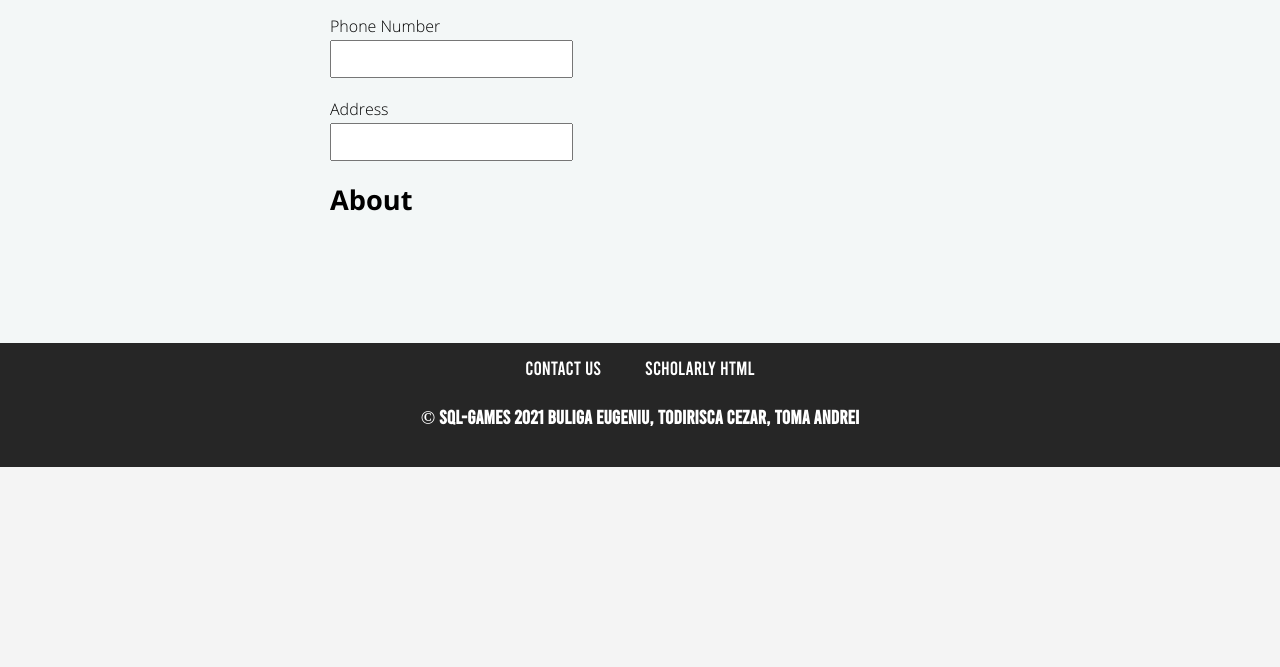
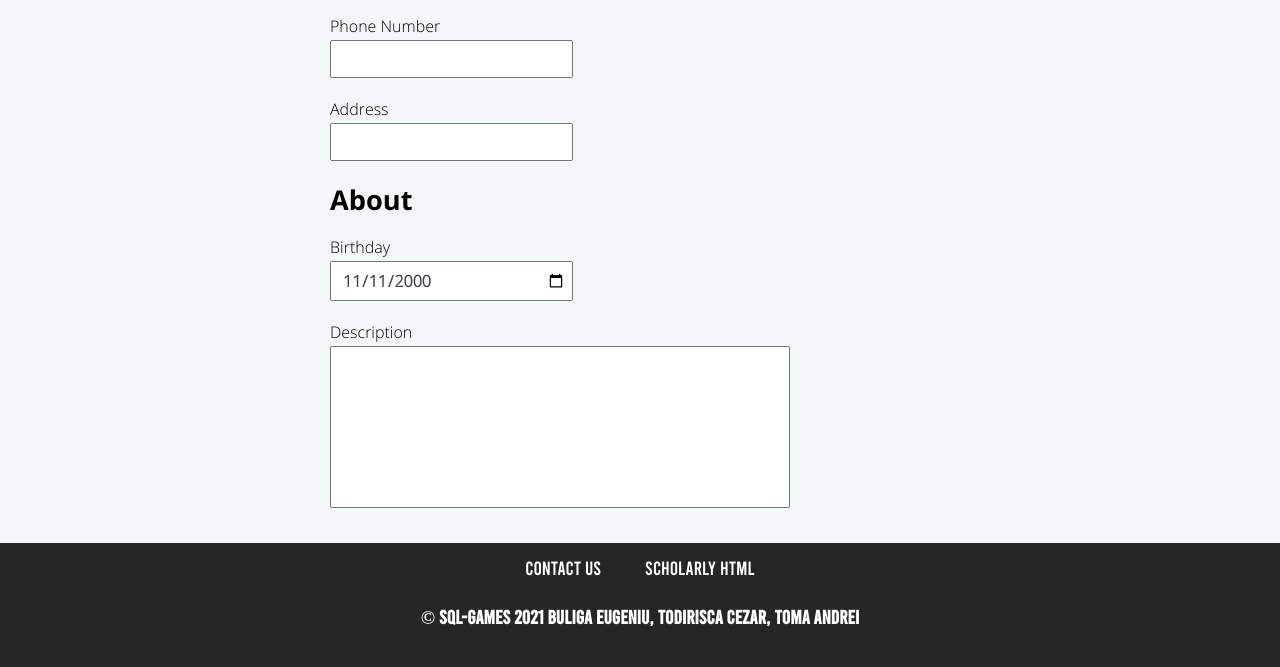
Before and after one commit to Ca3zsar/SQL-Games, a PHP site: page /profile_settings.html in a window 1280 px wide. Shown: the part 597-1264 px from the top of the page. Before the commit the page ends 1064 px from the top, so only its background shows below. Run offline with PHP 8.4, Linux system fonts and the light colour scheme.

Commit message:
added about section

```diff
--- a/front-end/profile_settings.html
+++ b/front-end/profile_settings.html
@@ -116,6 +116,21 @@
                 </div>
                 <div class="about-info">
                     <h1 class="section-header">About</h1>
+                    <div class="information">
+                        <form class="about-info-birthday">
+                            <div class="birthday-div">
+                                <label for="birthday" class="birthday-label settings-label">Birthday</label>
+                                <input type="date" name="birthday" value="2000-11-11" />
+                            </div>
+                        </form>
+
+                        <form class="about-info-description">
+                            <div class="description-div">
+                                <label for="description" class="description-label settings-label">Description</label>
+                                <textarea></textarea>
+                            </div>
+                        </form>
+                    </div>
                 </div>
             </div>
         </div>
--- a/front-end/styles/profile_settings.css
+++ b/front-end/styles/profile_settings.css
@@ -21,7 +21,7 @@ body {
 	position: relative;
 	margin-top: 0;
 	background: #F3F7F7;
-	height:1000px;
+	height:1200px;
 	display: flex;
 	flex-wrap: wrap;
 	justify-content: flex-start;
@@ -44,6 +44,7 @@ body {
 
 .settings-nav div {
 	width: 100%;
+	user-select: none;
 }
 
 .settings-nav div:hover {
@@ -105,7 +106,7 @@ body {
 	width:calc(100% - 200px);
 }
 
-.personal-info, .pass-info, .contact-info{
+.personal-info, .pass-info, .contact-info, .about-info{
 	width:50%;
 }
 
@@ -114,23 +115,25 @@ body {
 }
 
 .name-info, .email-info, .password-info, .current-info,
-.contact-info-phone, .contact-info-address{
+.contact-info-phone, .contact-info-address,
+.about-info-birthday, .about-info-description{
 	display:flex;
 	width:100%;
 	justify-content: space-between;
-
 	margin-bottom:20px;
 }
 
 .name-info label, .email-info label, .password-info label,
-.current-info label, .contact-info-address label, .contact-info-phone label
+.current-info label, .contact-info-address label, .contact-info-phone label,
+.about-info-birthday label, .about-info-description label
 {
 	margin-bottom:3px;
 }
 
 .name-info input, .email-info input,
 .password-info input, .current-info input,
-.contact-info-phone input, .contact-info-address input{
+.contact-info-phone input, .contact-info-address input,
+.about-info-birthday input, .about-info-description textarea{
 	font-family: open-sans-light;
 	font-weight: 600;
 	line-height: 1.5em;
@@ -144,10 +147,17 @@ body {
 
 .first-name-div , .last-name-div, .email-div,
 .password-div, .confirm-password-div ,
- .current-password-div, .phone-div, .address-div{
+ .current-password-div, .phone-div, .address-div,
+ .birthday-div, .description-div{
 	display: flex;
 	flex-direction: column;
 	width:45%;
+}
+
+.about-info-description textarea{
+	width: calc(100% + 200px);
+	height: 150px;
+	resize: none;
 }
 
 @media(max-width:810px) {
```
